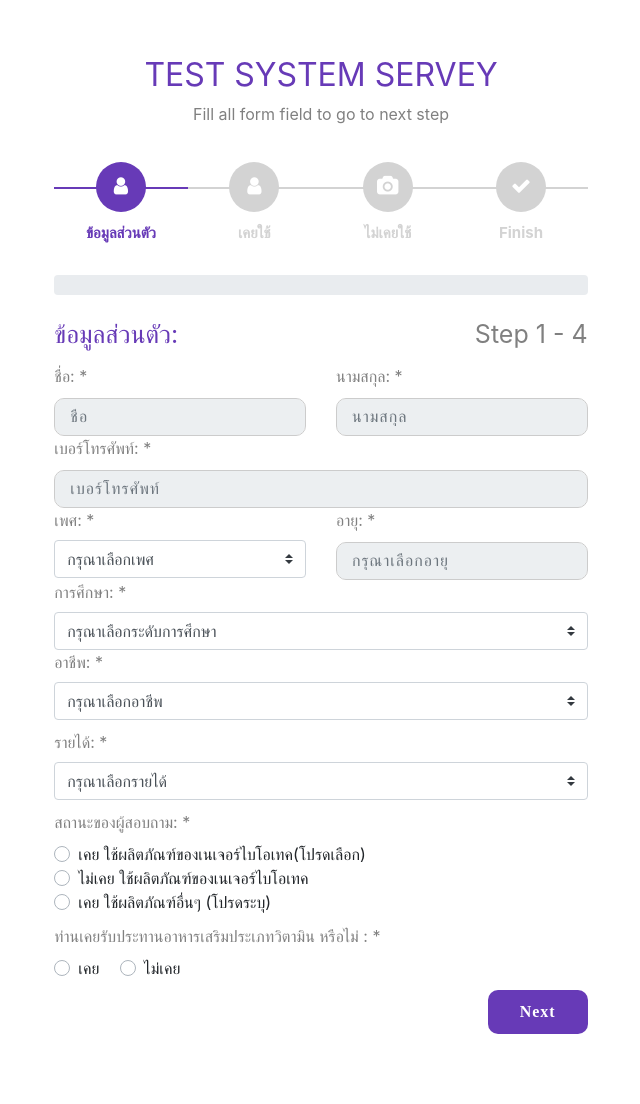
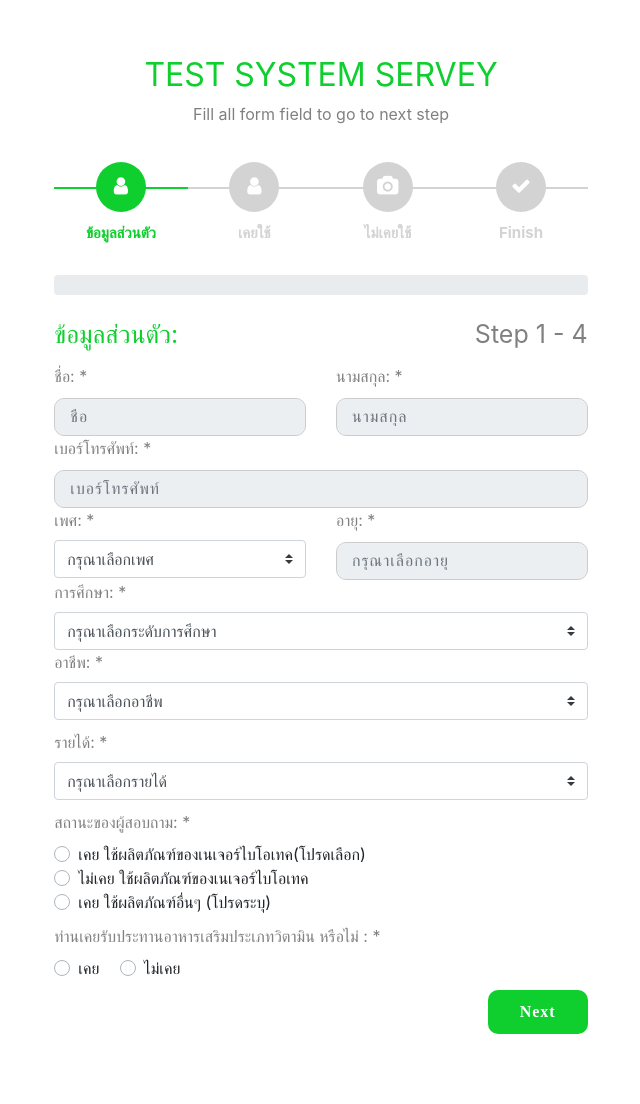
Before and after one commit to naturebiotec/servey, a PHP site: page / in a window 1280 px wide. Shown: the whole page, without its empty margins (319-959 px from the left). Run offline with PHP 8.4, Linux system fonts and the light colour scheme; some libraries are stand-ins or nearby versions.

Commit message:
add color green

```diff
--- a/servey_fontend2/asset/css/style.css
+++ b/servey_fontend2/asset/css/style.css
@@ -13,7 +13,7 @@ p {
 
 #heading {
     text-transform: uppercase;
-    color: #673AB7;
+    color: #0fcf2f;
     font-weight: normal
 }
 
@@ -64,7 +64,7 @@ p {
     -moz-box-shadow: none !important;
     -webkit-box-shadow: none !important;
     box-shadow: none !important;
-    border: 1px solid #673AB7;
+    border: 1px solid #0fcf2f;
     outline-width: 0
 }
 
@@ -76,7 +76,7 @@ input[type=checkbox] {
 
 #msform .action-button {
     width: 100px;
-    background: #673AB7;
+    background: #0fcf2f;
     font-weight: bold;
     color: white;
     border: 0 none;
@@ -89,7 +89,7 @@ input[type=checkbox] {
 
 #msform .action-button:hover,
 #msform .action-button:focus {
-    background-color: #311B92
+    background-color: #0fcf2f
 }
 
 #msform .action-button-previous {
@@ -118,14 +118,14 @@ input[type=checkbox] {
 
 .fs-title {
     font-size: 25px;
-    color: #673AB7;
+    color: #0fcf2f;
     margin-bottom: 15px;
     font-weight: normal;
     text-align: left
 }
 
 .purple-text {
-    color: #673AB7;
+    color: #0fcf2f;
     font-weight: normal
 }
 
@@ -149,7 +149,7 @@ input[type=checkbox] {
 }
 
 #progressbar .active {
-    color: #673AB7
+    color: #0fcf2f;
 }
 
 #progressbar li {
@@ -207,7 +207,7 @@ input[type=checkbox] {
 
 #progressbar li.active:before,
 #progressbar li.active:after {
-    background: #673AB7
+    background: #0fcf2f;
 }
 
 .progress {
@@ -215,7 +215,7 @@ input[type=checkbox] {
 }
 
 .progress-bar {
-    background-color: #673AB7
+    background-color: #0fcf2f;
 }
 
 .fit-image {
```
